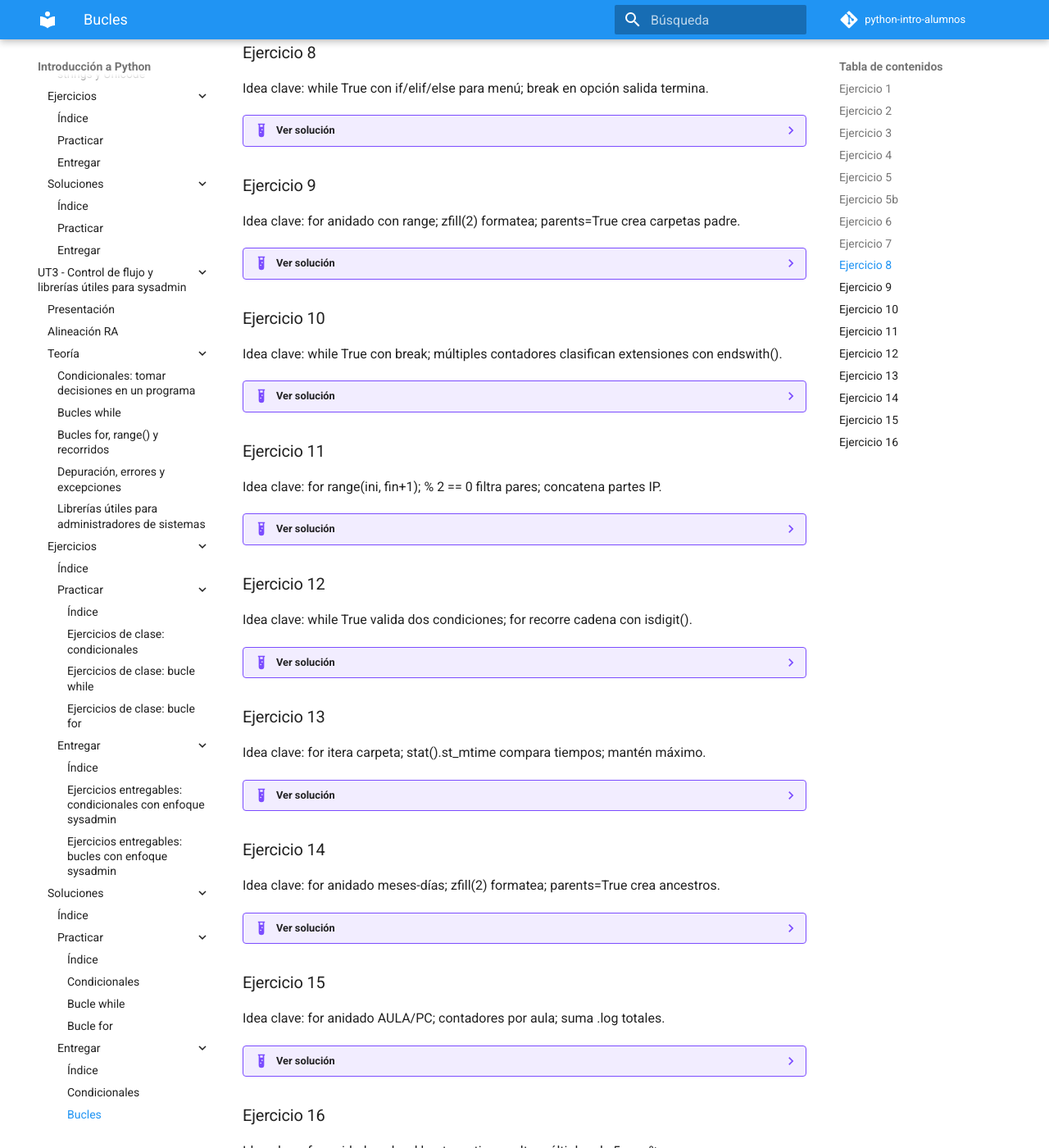
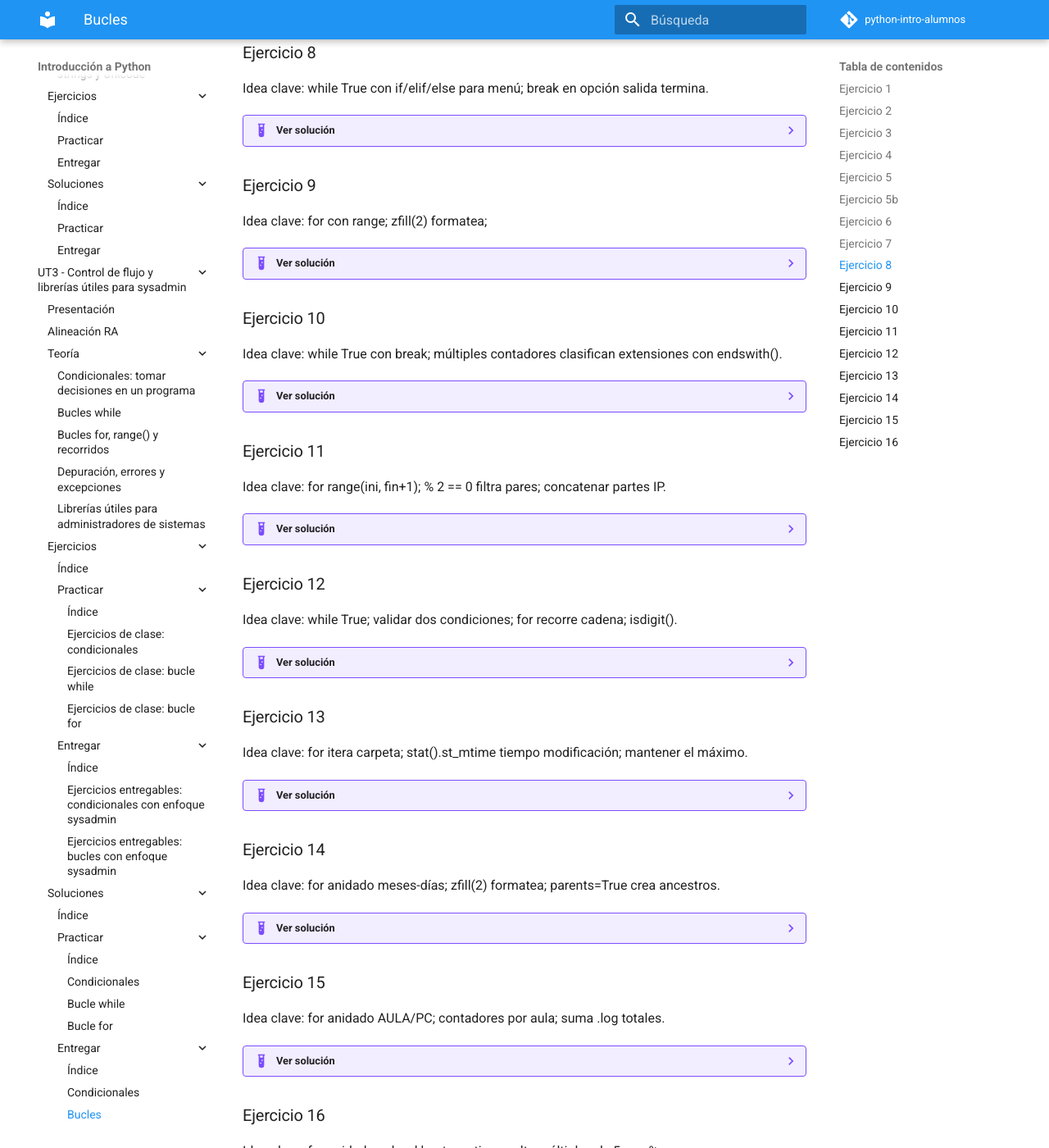
Before and after one commit to victoria-nr/python-intro-alumnos, an MkDocs documentation site: the page built from docs/unidades/u03-control-flujo-sysadmin/soluciones/entregar/bucles/index.md, in a window 1280 px wide and 1400 px high, scrolled down 1832 px. Shown: the whole window at 82% size. Built offline with MkDocs 1.6.1 and Material for MkDocs 9.7.7, drawn with Linux system fonts in a browser that asks for light colours; comment, search, counter and statistics services are not loaded.

Commit message:
UT3 cambio soluciones

````diff
--- a/docs/unidades/u03-control-flujo-sysadmin/soluciones/entregar/bucles/index.md
+++ b/docs/unidades/u03-control-flujo-sysadmin/soluciones/entregar/bucles/index.md
@@ -274,7 +274,7 @@ Idea clave: while True con if/elif/else para menú; break en opción salida term
 
 ### Ejercicio 9
 
-Idea clave: for anidado con range; zfill(2) formatea; parents=True crea carpetas padre.
+Idea clave: for  con range; zfill(2) formatea;
 
 ??? example "Ver solución"
     ```python
@@ -341,7 +341,7 @@ Idea clave: while True con break; múltiples contadores clasifican extensiones c
 
 ### Ejercicio 11
 
-Idea clave: for range(ini, fin+1); % 2 == 0 filtra pares; concatena partes IP.
+Idea clave: for range(ini, fin+1); % 2 == 0 filtra pares; concatenar partes IP.
 
 ??? example "Ver solución"
     ```python
@@ -360,7 +360,7 @@ Idea clave: for range(ini, fin+1); % 2 == 0 filtra pares; concatena partes IP.
 
 ### Ejercicio 12
 
-Idea clave: while True valida dos condiciones; for recorre cadena con isdigit().
+Idea clave: while True; validar dos condiciones; for recorre cadena; isdigit().
 
 ??? example "Ver solución"
     ```python
@@ -387,7 +387,7 @@ Idea clave: while True valida dos condiciones; for recorre cadena con isdigit().
 
 ### Ejercicio 13
 
-Idea clave: for itera carpeta; stat().st_mtime compara tiempos; mantén máximo.
+Idea clave: for itera carpeta; stat().st_mtime tiempo modificación; mantener el máximo.
 
 ??? example "Ver solución"
     ```python
````
